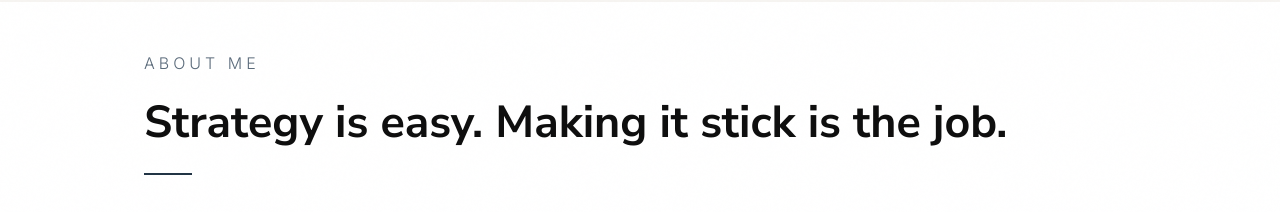
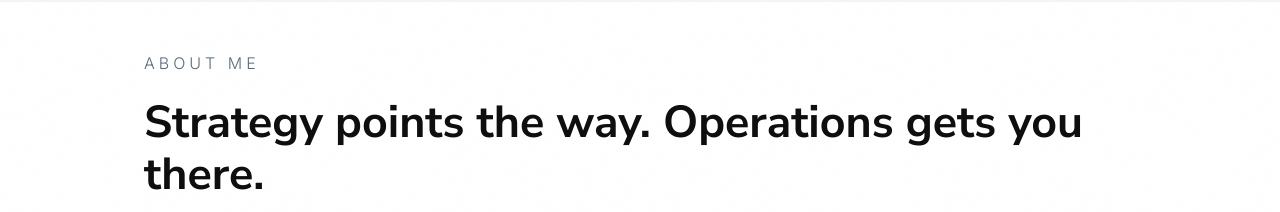
Before and after one commit to tomichinose/portfolio, a plain HTML site: page index.html in a window 1280 px wide. Shown: the part 494-706 px from the top of the page. Drawn offline with Linux system fonts and the light colour scheme.

Commit message:
Update index.html

```diff
--- a/index.html
+++ b/index.html
@@ -498,7 +498,7 @@
   <section id="about">
     <div class="about-body">
       <p class="section-label">About Me</p>
-      <h2 class="section-title">Strategy is easy. Making it stick is the job.</h2>
+      <h2 class="section-title">Strategy points the way. Operations gets you there.</h2>
       <div class="divider"></div>
       <p>
         I'm Thomas Ichinose — a Strategy &amp; Operations and Program Management leader based in New York City with 10+ years turning ambiguous, high-stakes problems into executed plans. My background spans management consulting for public infrastructure agencies, running a $63M+ GIS services division, and building a profitable business from scratch.
```
